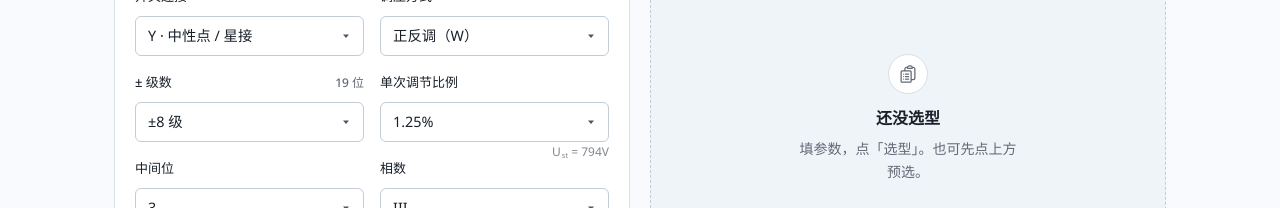
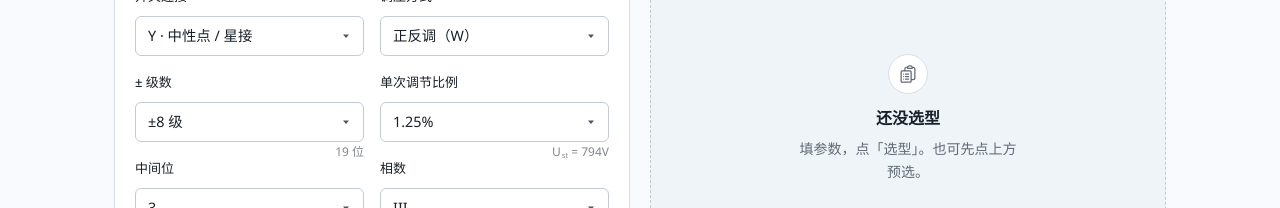
Before and after one commit to erict16/oltc-selector, a Next.js app: page / in a window 1280 px wide. Shown: the part 292-500 px from the top of the page. Built offline with nearby package versions, Linux system fonts and the light colour scheme.

Commit message:
fix: sit 19 位 under the ± field like Imax / Um
Same caption class, right-aligned below the select instead of on the
label row.

```diff
--- a/components/SelectorApp.tsx
+++ b/components/SelectorApp.tsx
@@ -188,7 +188,7 @@ function Field({
   meta?: string;
   children: React.ReactNode;
   className?: string;
-  /** Right-side of the label row (e.g. →19位 next to ±级数) */
+  /** Right-side of the label row (e.g. 容量 / 电流) */
   action?: React.ReactNode;
   /** Button groups must not use <label> — a click on the tip would fire the first button. */
   as?: "label" | "div";
@@ -1121,26 +1121,14 @@ export function SelectorApp() {
             )}
 
             {isLinear ? null : (
-              <Field
-                as="div"
-                className="relative"
-                label={t(lang, "pmSteps")}
-                action={
-                  posHint && pm ? (
-                    <span className="font-medium tabular-nums text-[var(--color-muted)]">
-                      {posHint}
-                    </span>
-                  ) : undefined
-                }
-              >
+              <Field as="div" label={t(lang, "pmSteps")}>
+                <div className="relative">
                   <select
                     className={controlClass}
                     value={pm}
                     onChange={(e) => applyPm(e.target.value)}
                   >
-                  <option value="">
-                    {t(lang, "customPos")}
-                  </option>
+                    <option value="">{t(lang, "customPos")}</option>
                     {pmOptions.map((n) => (
                       <option key={n} value={String(n)}>
                         ±{n}
@@ -1148,6 +1136,10 @@ export function SelectorApp() {
                       </option>
                     ))}
                   </select>
+                  {posHint && pm ? (
+                    <span className={fieldCaptionClass}>{posHint}</span>
+                  ) : null}
+                </div>
               </Field>
             )}
 
@@ -1238,17 +1230,8 @@ export function SelectorApp() {
 
             {isLinear || !pm ? (
               <>
-                <Field
-                  as="div"
-                  label={t(lang, "positions")}
-                  action={
-                    input.positions != null ? (
-                      <span className="font-medium tabular-nums text-[var(--color-muted)]">
-                        {t(lang, "posHint", { n: input.positions })}
-                      </span>
-                    ) : undefined
-                  }
-                >
+                <Field as="div" label={t(lang, "positions")}>
+                  <div className="relative">
                     <div className="grid grid-cols-2 gap-2">
                       <select
                         className={controlClass}
@@ -1284,6 +1267,12 @@ export function SelectorApp() {
                           </option>
                         ))}
                       </select>
+                    </div>
+                    {input.positions != null ? (
+                      <span className={fieldCaptionClass}>
+                        {t(lang, "posHint", { n: input.positions })}
+                      </span>
+                    ) : null}
                   </div>
                 </Field>
               </>
```
Also changed, not shown: 1 other file (tests, documents, lock files or other folders). Lines whose indentation alone changed are shown as unchanged.
